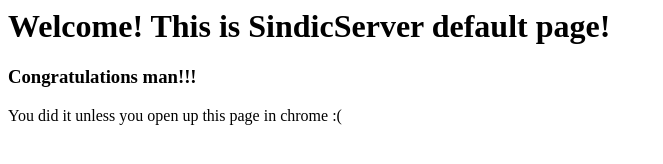
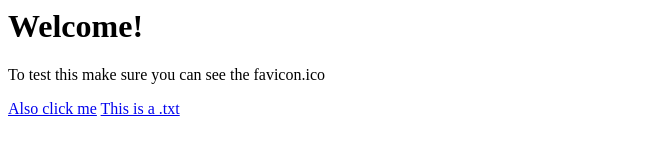
Before and after one commit to MrLucyfer/S1ndicServer, a plain HTML site: page public_html/index.html in a window 1280 px wide. Shown: the whole page, without its empty margins (0-663 px from the left). Drawn offline with Linux system fonts and the light colour scheme.

Commit message:
Added some tests on the website. If the server can handle this it would be perfect

```diff
--- a/public_html/index.html
+++ b/public_html/index.html
@@ -3,8 +3,9 @@
         <title>SindicServer Welcome Page</title>
     </head>
     <body>
-        <h1>Welcome! This is SindicServer default page!</h1>
-        <h3>Congratulations man!!!</h3>
-        <p>You did it unless you open up this page in chrome :(</p>
+        <h1>Welcome!</h1>
+        <p>To test this make sure you can see the favicon.ico</p>
+        <a href="second.html">Also click me</a>
+        <a href="test.txt">This is a .txt</a>
     </body>
 </html>
```
Also changed, not shown: public_html/test.txt (added).
